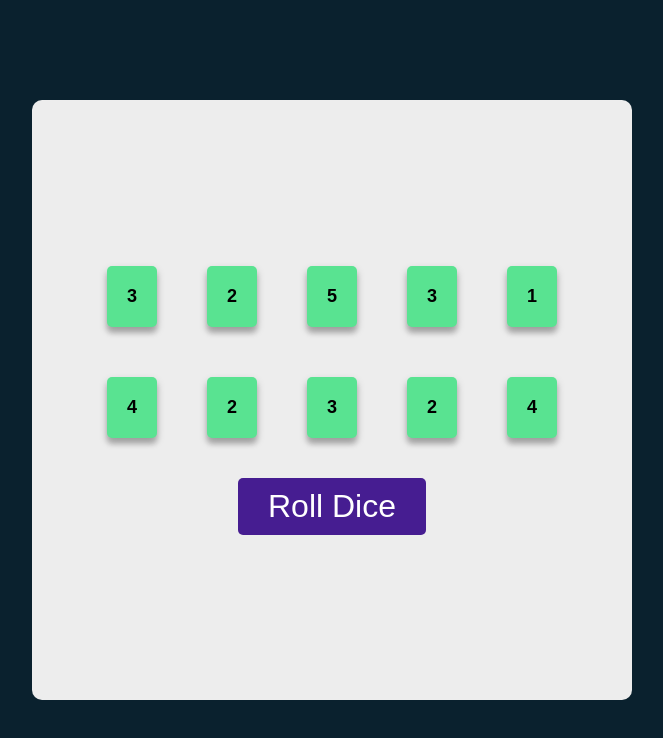
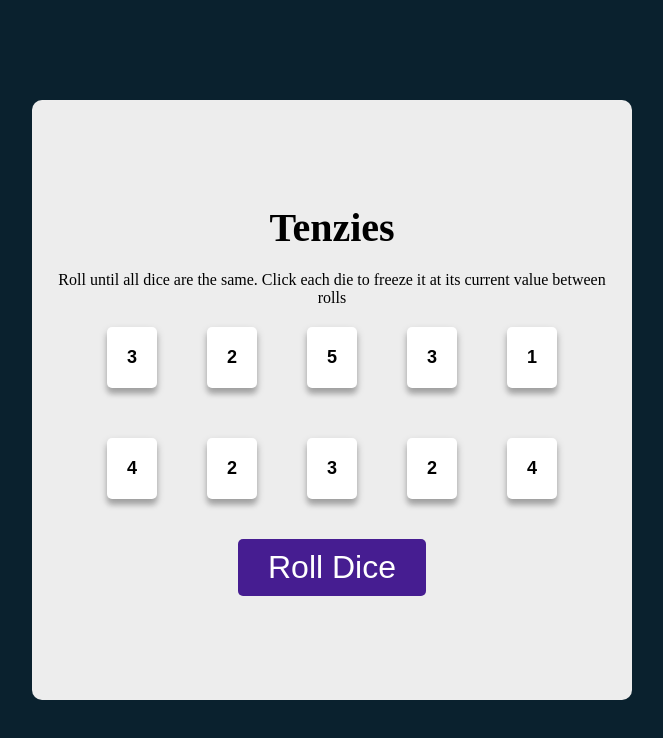
Before and after one commit to WissemJderi/tenzies-project, a React (Vite) app: page / in a window 1280 px wide. Shown: the top 738 px of the page, without its empty margins (308-971 px from the left). Built offline with nearby package versions, Linux system fonts and the light colour scheme.

Commit message:
update dice initialization to start unheld, enhance roll functionality, and add title and instructions

```diff
--- a/src/App.jsx
+++ b/src/App.jsx
@@ -10,7 +10,7 @@
     for (let index = 0; index < 10; index++) {
       allNewDiceArr.push({
         value: Math.ceil(Math.random() * 6),
-        isHeld: true,
+        isHeld: false,
         id: nanoid(),
       });
     }
@@ -18,7 +18,13 @@
   }
 
   function rollDice() {
-    setAllNewDice(generateAllNewDice());
+    setAllNewDice((oldDiceArr) =>
+      oldDiceArr.map((die) => {
+        return die.isHeld
+          ? die
+          : { ...die, value: Math.ceil(Math.random() * 6) };
+      })
+    );
   }
   // Function to hold or unhold a die based on its id
   function hold(id) {
@@ -46,6 +52,11 @@
 
   return (
     <main>
+      <h1 className="title">Tenzies</h1>
+      <p className="instructions">
+        Roll until all dice are the same. Click each die to freeze it at its
+        current value between rolls
+      </p>
       <div className="container">{diceElements}</div>
       <button className="roll-dice-button" onClick={rollDice}>
         Roll Dice
--- a/src/index.css
+++ b/src/index.css
@@ -53,3 +53,12 @@
   padding: 10px 30px;
   cursor: pointer;
 }
+.title {
+  font-size: 40px;
+  margin: 0;
+}
+.instructions {
+  font-weight: 500;
+  margin: 20px;
+  text-align: center;
+}
```
